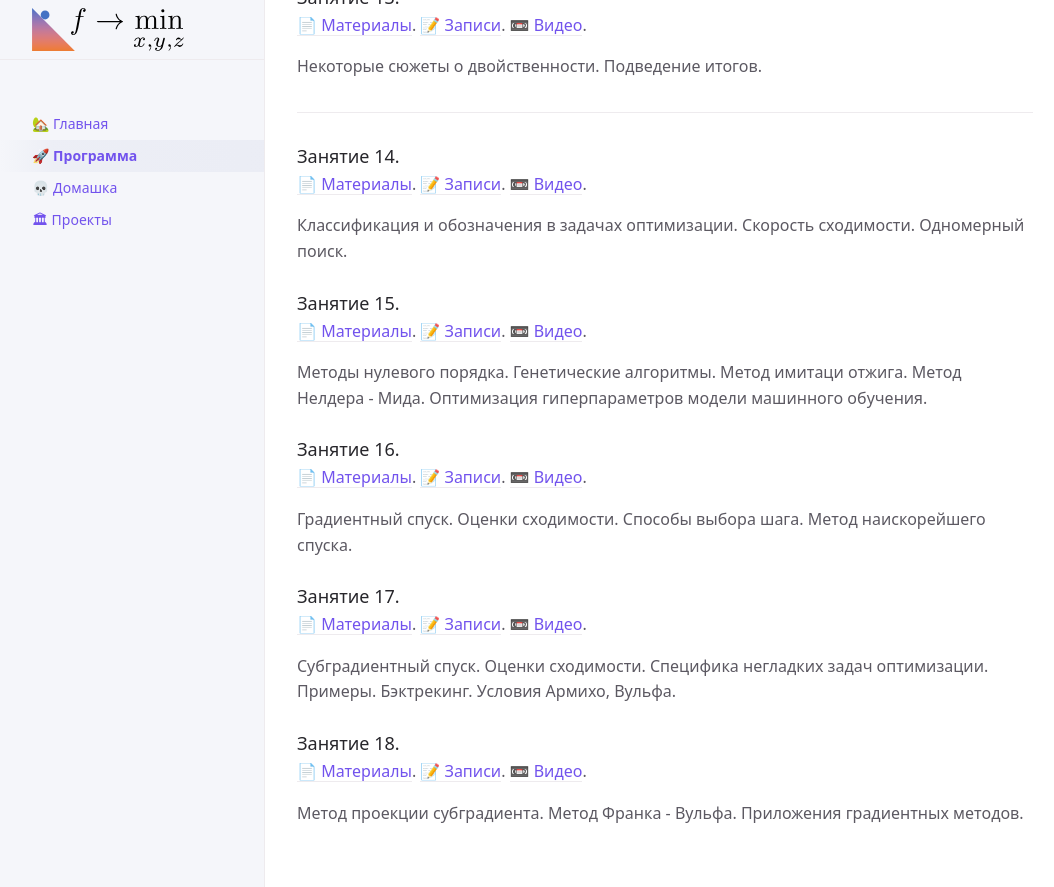
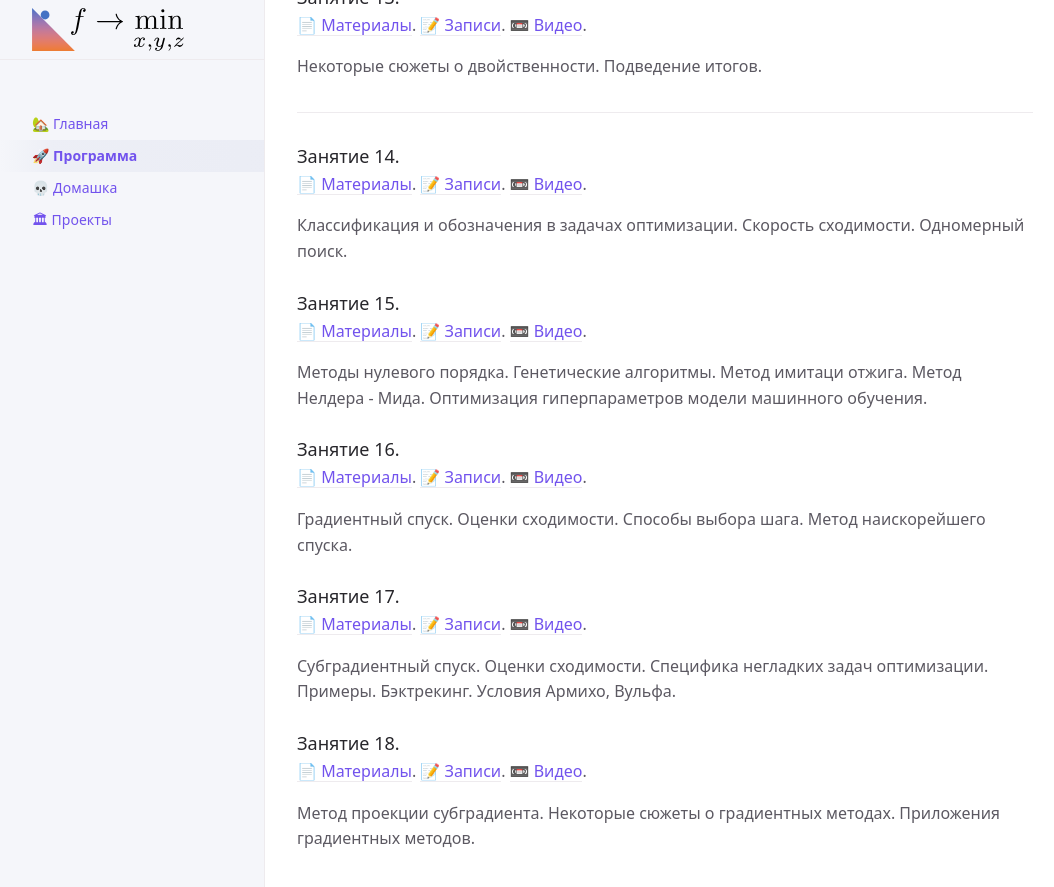
Before and after one commit to MerkulovDaniil/mipt21, a Jekyll site: the page built from program.md, in a window 1280 px wide and 900 px high, scrolled down 1651 px. Shown: the top 887 px of the window, without its empty margins (107-1161 px from the left). Built offline with Jekyll 4.4.1, drawn with Linux system fonts in a browser that asks for light colours; our own code applies the rules of GitHub Pages for plain Markdown files; a script that is not in the unit is left out.

Commit message:
Update program.md

```diff
--- a/program.md
+++ b/program.md
@@ -92,6 +92,6 @@
 Субградиентный спуск. Оценки сходимости. Специфика негладких задач оптимизации. Примеры. Бэктрекинг. Условия Армихо, Вульфа.
 
 ### Занятие 18.
-[📄 Материалы](/presentations/18.pdf). [📝 Записи](/notes/18.pdf). [📼 Видео]().
+[📄 Материалы](/presentations/18.pdf). [📝 Записи](/notes/18.pdf). [📼 Видео](https://youtu.be/47UmcEM70S8).
 
-Метод проекции субградиента. Метод Франка - Вульфа. Приложения градиентных методов.
+Метод проекции субградиента. Некоторые сюжеты о градиентных методах. Приложения градиентных методов.
```
